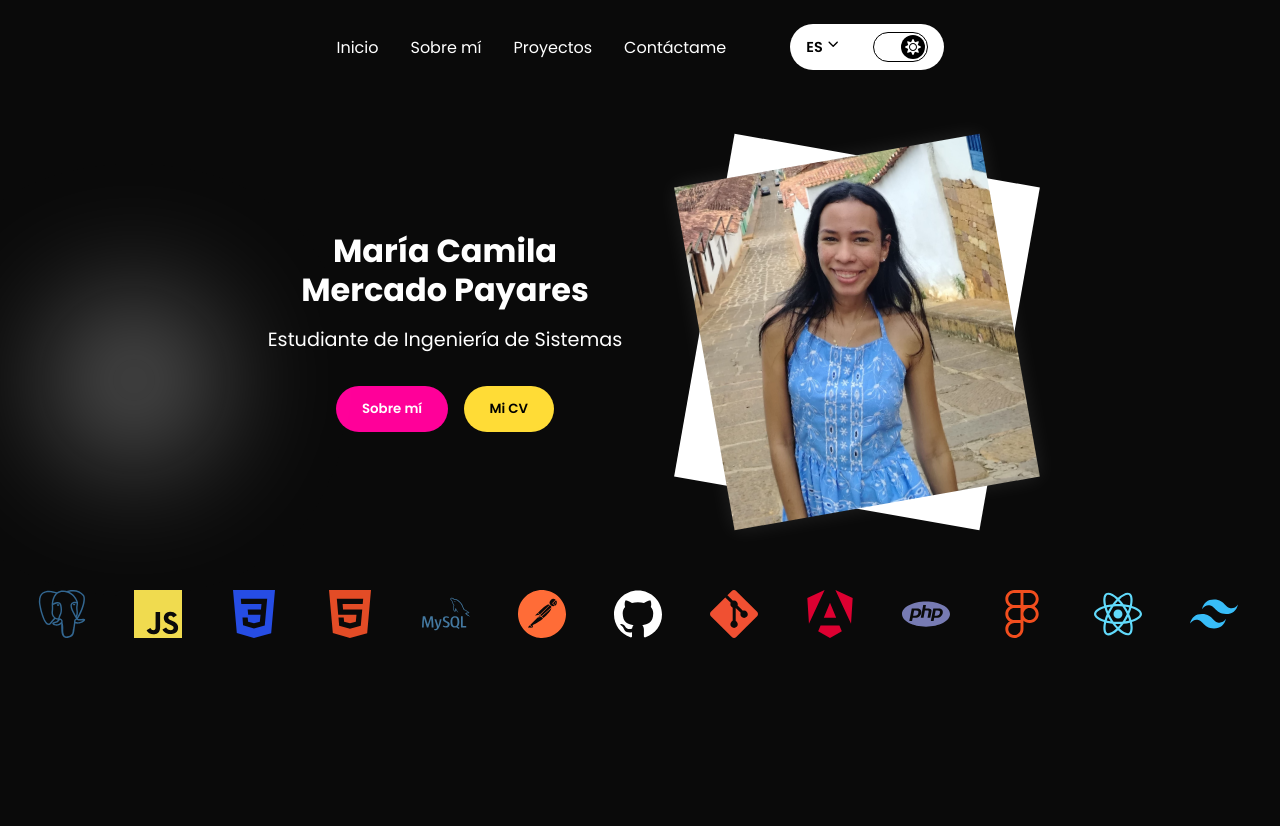
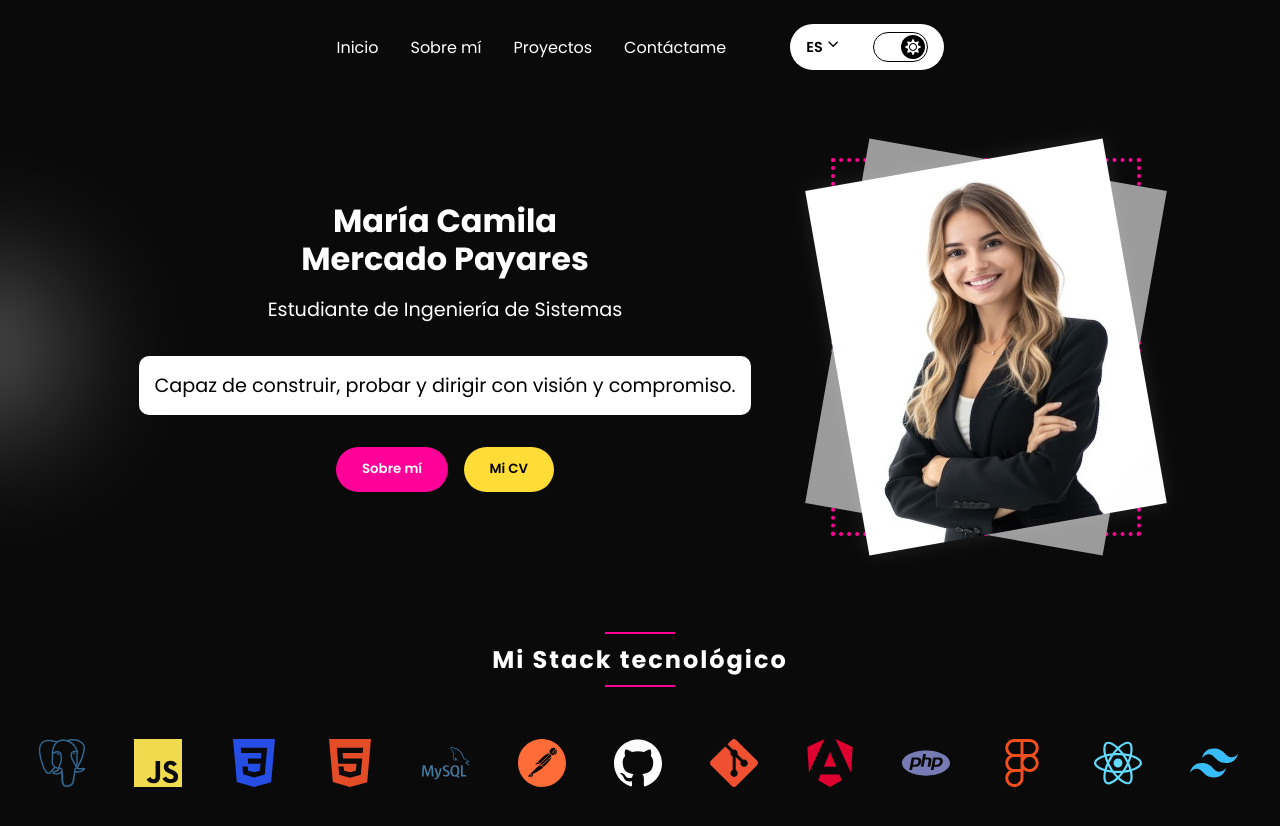
Before and after one commit to mcamilamp/my-portfolio, a React (Vite) app: page / in a window 1280 px wide. Shown: the top 826 px of the page. Before the commit the page ends 800 px from the top, so only its background shows below. Built offline with nearby package versions, Linux system fonts and the light colour scheme.

Commit message:
Refactor code structure for improved readability and maintainability

```diff
--- a/src/assets/styles/Home.css
+++ b/src/assets/styles/Home.css
@@ -24,6 +24,13 @@
   margin-bottom: 2rem;
   text-align: center;
   font-weight: 300;
+}
+
+.home-content .slogan {
+  background-color: #ffffff;
+  border-radius: 10px;
+  color: black;
+  padding: 15px;
 }
 
 .buttons-home {
@@ -68,12 +75,13 @@
 .home-image {
   position: relative;
   width: 310px;
-  height: 348px;
+  height: 378px;
+  border: 4px dotted #ff0099;
 }
 
 .image-bg {
   position: absolute;
-  background-color: white;
+  background-color: rgb(156, 155, 155);
   width: 100%;
   height: 100%;
   top: 0;
@@ -94,7 +102,7 @@
 .light-effect {
   position: absolute;
   top: -1%;
-  left: -80%;
+  left: -50%;
   width: 300px;
   height: 300px;
   background: radial-gradient(
--- a/src/assets/styles/NavBar.css
+++ b/src/assets/styles/NavBar.css
@@ -7,6 +7,11 @@
   position: sticky;
   top: 0;
   z-index: 1000;
+}
+
+.navBar-hidden {
+  transform: translateY(-100%);
+  transition: transform 0.3s ease;
 }
 
 .nav-links {
--- a/src/assets/styles/TechSlider.css
+++ b/src/assets/styles/TechSlider.css
@@ -1,7 +1,31 @@
+.tech-slider-header {
+  text-align: center;
+  margin-bottom: 1rem;
+}
+
+.tech-slider-header .title-tech-slider {
+  font-size: 1.5rem;
+  font-weight: bold;
+  color: #ffffff;
+  letter-spacing: 2px;
+  margin-top: 2rem;
+}
+
+.title-tech-slider::after,
+.title-tech-slider::before {
+  content: "";
+  display: block;
+  width: 70px;
+  height: 2px;
+  background-color: #ff0099;
+  margin: 0.5rem auto;
+}
+
 .tech-slider {
   width: 100%;
   background-color: transparent;
-  padding: 1rem 0;
+  padding: 2rem 0;
+  overflow: visible;
 }
 
 .tech-slider-wrapper {
@@ -13,10 +37,11 @@
   font-size: 3rem;
   margin: 0 1.5rem;
   transition: transform 0.3s ease;
+  min-height: 60px;
 }
 
 .tech-item:hover {
-  transform: scale(1.2);
+  transform: scale(1.1);
 }
 
 .tech-item.react {
--- a/src/components/NavBar.jsx
+++ b/src/components/NavBar.jsx
@@ -1,18 +1,36 @@
-import React, { useState } from "react";
+import React, { useEffect, useState } from "react";
 import "../assets/styles/NavBar.CSS";
 import { IoIosArrowDown } from "react-icons/io";
 import { FaSun } from "react-icons/fa";
 
 function NavBar() {
   const [darkMode, setDarkMode] = useState(false);
+  const [showNav, setShowNav] = useState(true);
+  const [lastScrollY, setLastScrollY] = useState(0);
 
   const toggleDarkMode = () => {
     setDarkMode(!darkMode);
     document.body.classList.toggle("light-mode");
   };
 
+  useEffect(() => {
+    const handleScroll = () => {
+      const currentScrollY = window.scrollY;
+
+      if (currentScrollY > lastScrollY) {
+        setShowNav(false);
+      } else {
+        setShowNav(true);
+      }
+      setLastScrollY(currentScrollY);
+    };
+    window.addEventListener("scroll", handleScroll);
+
+    return () => window.removeEventListener("scroll", handleScroll);
+  }, [lastScrollY]);
+
   return (
-    <nav className="navBar">
+    <nav className={`navBar ${showNav ? "" : "navBar-hidden"}`}>
       <div className="links">
         <ul className="nav-links">
           <li>Inicio</li>
--- a/src/components/TechSlider.jsx
+++ b/src/components/TechSlider.jsx
@@ -21,6 +21,9 @@ import {
 const TechSlider = () => {
   return (
     <div className="tech-slider-wrapper">
+      <div className="tech-slider-header">
+        <h2 className="title-tech-slider">Mi Stack tecnológico</h2>
+      </div>
       <div className="tech-slider">
         <Marquee speed={50} gradient={false}>
           <div className="tech-item react">
--- a/src/pages/Home.jsx
+++ b/src/pages/Home.jsx
@@ -1,6 +1,7 @@
 import React from "react";
 import "../assets/styles/Home.CSS";
-import profileImage from "../assets/images/foto-perfil.jpg";
+// import profileImage from "../assets/images/foto-perfil.jpg";
+import profileImage from "../assets/images/foto2.jpg";
 
 function Home() {
   return (
@@ -12,6 +13,9 @@ function Home() {
           Mercado Payares
         </h1>
         <p>Estudiante de Ingeniería de Sistemas</p>
+        <p className="slogan">
+          Capaz de construir, probar y dirigir con visión y compromiso.
+        </p>
 
         <div className="buttons-home">
           <button className="btn-pink">Sobre mí</button>
```
Also changed, not shown: src/assets/images/foto.jpg (added), src/assets/images/foto2.jpg (added).
